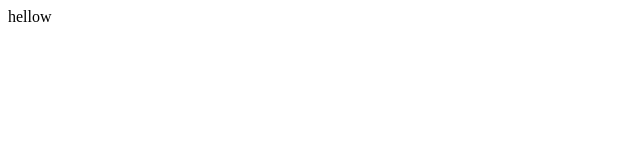
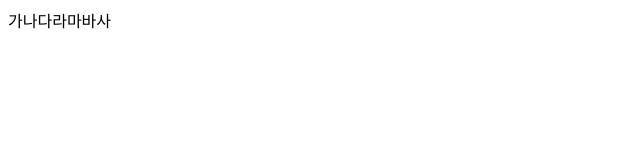
Before and after one commit to N0FreeLunch/N0FreeLunch.github.io, a plain HTML site: page index.html in a window 1280 px wide. Shown: the full height of the page, 0-640 px from the left. Drawn offline with Linux system fonts and the light colour scheme.

Commit message:
Update index.html

```diff
--- a/index.html
+++ b/index.html
@@ -5,6 +5,6 @@
     <title>hello</title>
   </head>
   <body>
-    hellow
+    가나다라마바사
   </body>
 </html>
```
